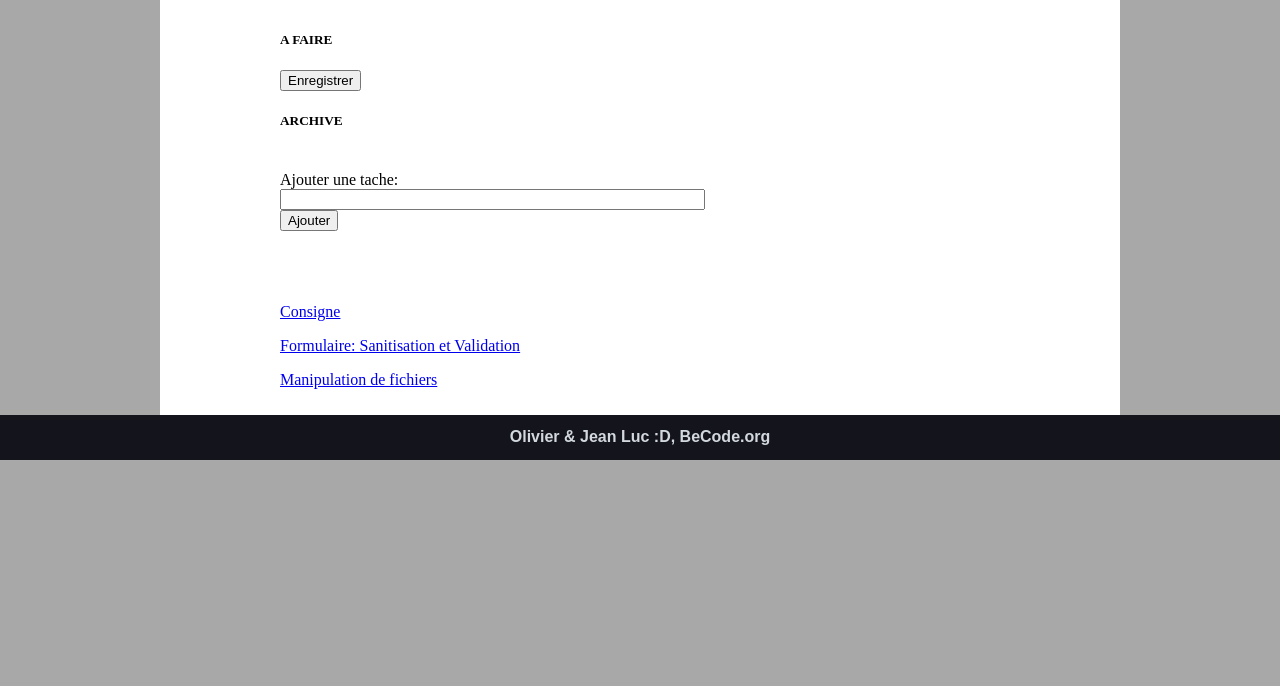
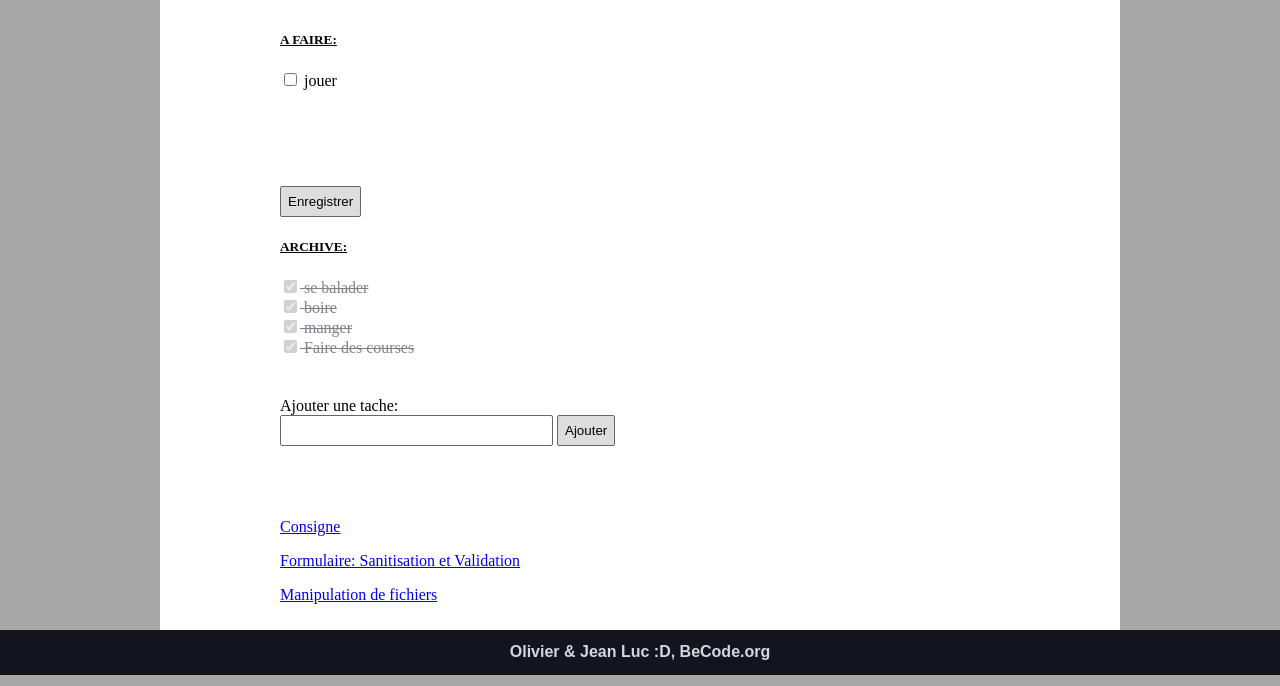
Before and after one commit to jldenbroeder/todolist, a PHP site: page /test1.php in a window 1280 px wide. Shown: the part 45-731 px from the top of the page. Run offline with PHP 8.4, Linux system fonts and the light colour scheme.

Commit message:
un peu de css avec

```diff
--- a/style.css
+++ b/style.css
@@ -97,6 +97,42 @@ header, footer{
   -ms-flex: 1;
   flex: 1;
 }
+
+h5 {
+text-decoration: underline;
+}
+
+.afaire {
+  height: 100px;
+}
+
+
+.done{
+height: 100px;
+}
+
+.archived{
+  color:#80808B;
+  text-decoration: line-through;
+}
+
+
+.fillcase{
+  background-color: white;
+  padding: 7px;
+  color: black;
+  border: 1px solid #666666;
+  border-radius: 2px;
+}
+
+.bouton_submit {
+ background-color: #DDDDDD;
+ padding: 7px;
+ color: black;
+ border: 1px solid #666666;
+ border-radius: 2px;
+}
+
 .centre{
   /* centrer horizontalement */
   align-items: center;
--- a/test1.php
+++ b/test1.php
@@ -8,7 +8,7 @@ if ( (isset($_POST["tache"])) && (isset($_POST["submit-ajout"])) && (!empty($_PO
   $tacheAjout = htmlspecialchars($_POST["tache"]);
 $myObj['aFaire'][] = $tacheAjout;
   $finalAjout = json_encode($myObj);
-  file_put_contents('todo.json', $finalAjout);
+  file_put_contents('todo2.json', $finalAjout);
 }
 
 //TACHE EFFECTUE
@@ -47,8 +47,10 @@ if (isset($_POST["submit-modif"])){
     <div class="row">
       <div class="col_75">
         <form name="form-modif" method="post" action="">
+
           <p>
-            <h5> A FAIRE</h5>
+            <h5> A FAIRE:</h5>
+             <div class="afaire">
                <?php
                     $i = 0;
                     foreach ($myObj["aFaire"] as $value) {
@@ -58,18 +60,22 @@ if (isset($_POST["submit-modif"])){
                     $i++;
                     }
                 ?>
+              </div>
           </p>
-          <input type="submit" name="submit-modif" value="Enregistrer"/>
+
+          <input type="submit" name="submit-modif" class="bouton_submit" value="Enregistrer"/>
           <!--AFFICHE ARCHIVE  -->
-          <h5> ARCHIVE</h5>
+          <h5> ARCHIVE:</h5>
+        <div class="done">
           <span class="archived">
            <?php
                 foreach ($myObj["archive"] as $value) {
             ?>
-        <input type="checkbox" checked="checked"> <?php echo $value ?> <br>
+              <input type="checkbox" checked="checked" disabled="disabled" class="archived"> <?php echo $value ?> <br>
             <?php
                 }
             ?>
+      </div>
         </form>
       </div>
     </div>
@@ -78,8 +84,8 @@ if (isset($_POST["submit-modif"])){
       <div class="col_75">
         <form name="form-ajout" method="post" action="">
           Ajouter une tache: <br/>
-          <input type="text" name="tache" size="50"/> <br/>
-          <input type="submit" name="submit-ajout" value="Ajouter"/>
+          <input type="text" name="tache" class="fillcase" size="30"/>
+          <input type="submit" name="submit-ajout" class="bouton_submit" value="Ajouter"/>
         </form>
       </div>
     </div>
--- a/todo2.json
+++ b/todo2.json
@@ -1 +1 @@
-{"aFaire":[],"archive":[]}
+{"aFaire":["jouer"],"archive":["se balader","boire","manger","Faire des courses"]}
```
Lines whose indentation alone changed are shown as unchanged.
